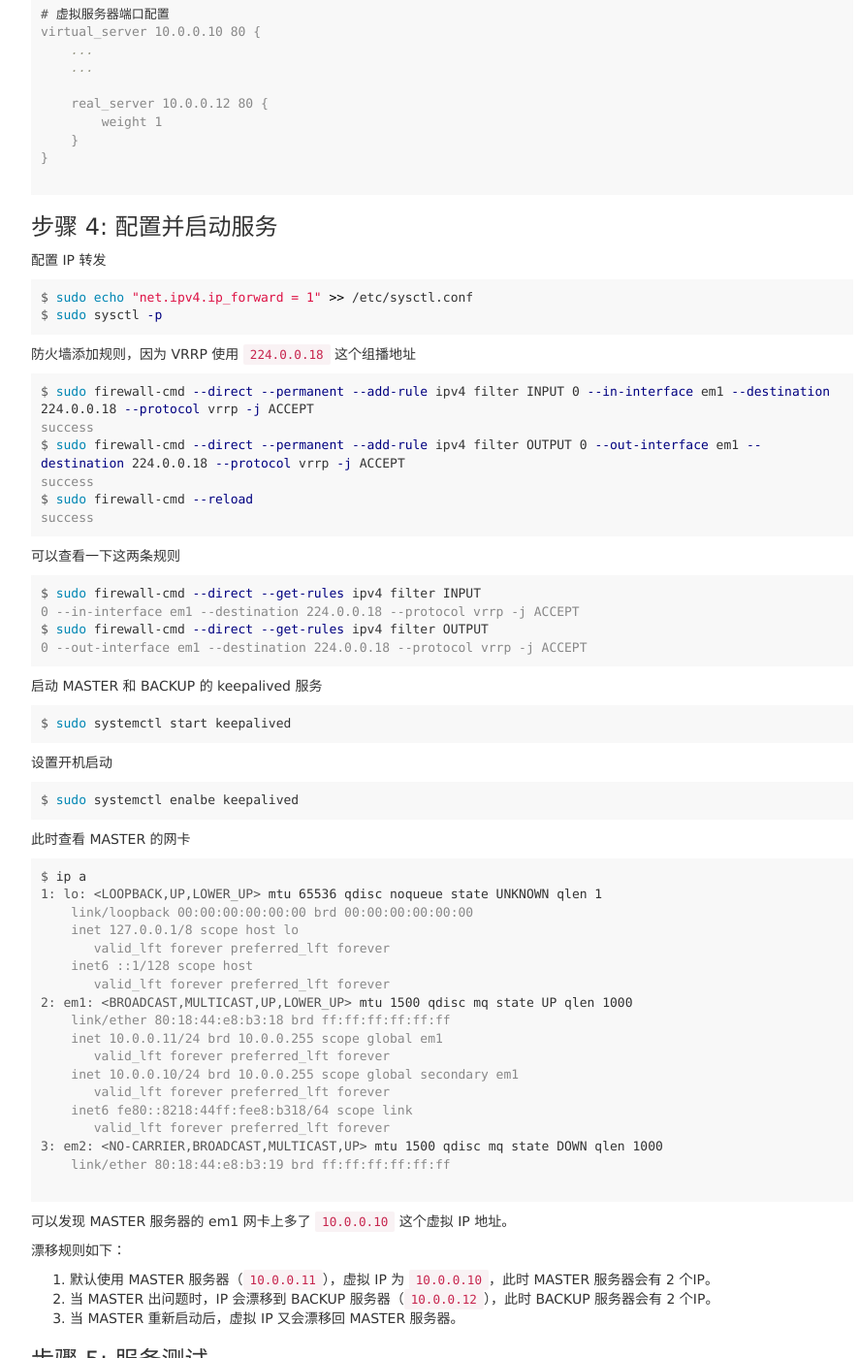
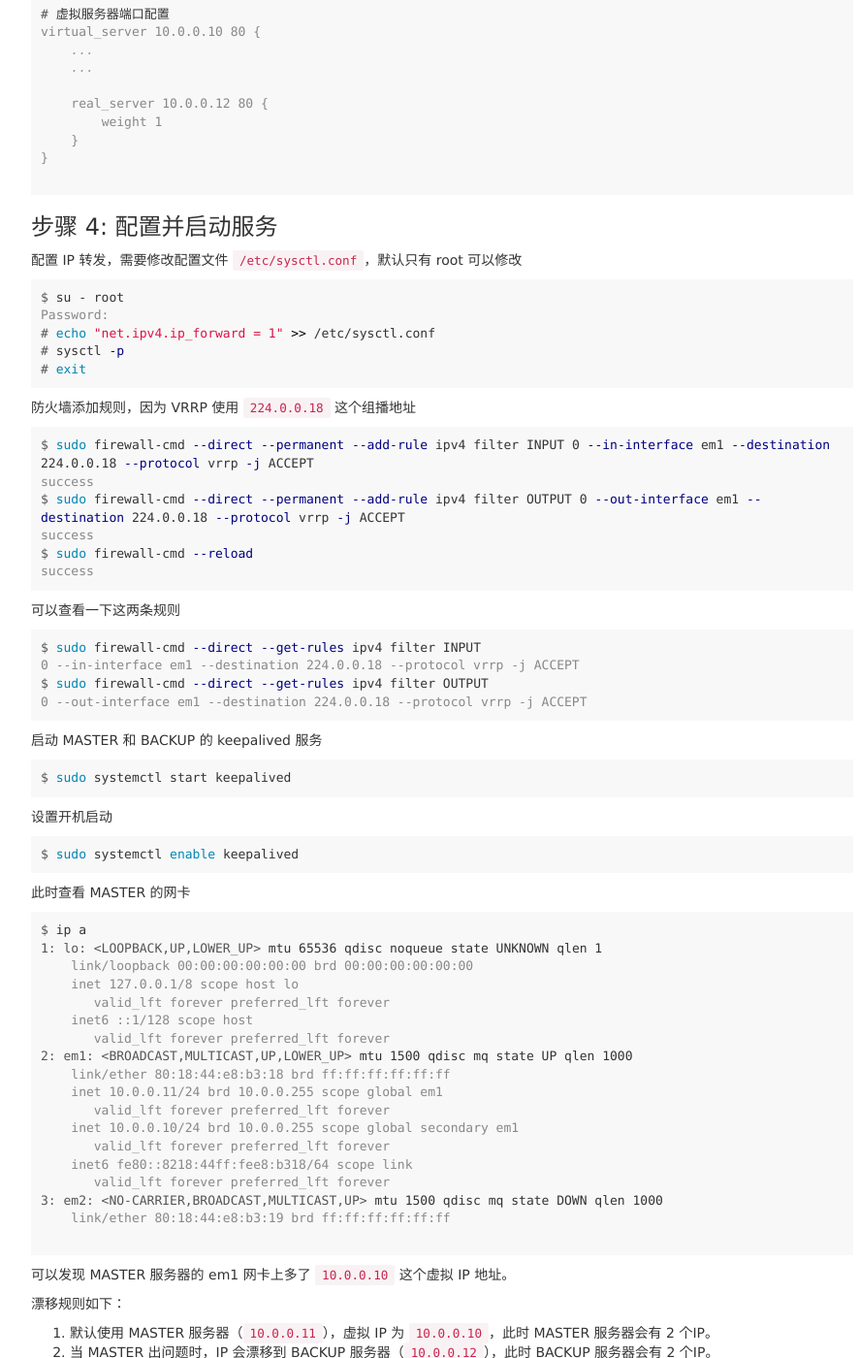
Before and after one commit to zhanming/zhanming.github.com, a Jekyll site: the page built from _posts/2018-05-17-how-to-config-keepalived-on-centos-7.markdown, in a window 1280 px wide and 1400 px high, scrolled down 3854 px. Shown: the whole window at 97% size, without its empty margins (38-924 px from the left). Built offline with Jekyll 4.4.1, drawn with Linux system fonts in a browser that asks for light colours; comment, search, counter and statistics services are not loaded; some of the changed text lies outside the part shown.

Commit message:
update for a typo mistake.

````diff
--- a/_posts/2018-05-17-how-to-config-keepalived-on-centos-7.markdown
+++ b/_posts/2018-05-17-how-to-config-keepalived-on-centos-7.markdown
@@ -216,11 +216,14 @@ virtual_server 10.0.0.10 80 {
 
 ```
 ### 步骤 4: 配置并启动服务
-配置 IP 转发
+配置 IP 转发，需要修改配置文件 `/etc/sysctl.conf`，默认只有 root 可以修改
 
 ```terminal
-$ sudo echo "net.ipv4.ip_forward = 1" >> /etc/sysctl.conf
-$ sudo sysctl -p
+$ su - root
+Password:
+# echo "net.ipv4.ip_forward = 1" >> /etc/sysctl.conf
+# sysctl -p
+# exit
 ```
 
 防火墙添加规则，因为 VRRP 使用 `224.0.0.18` 这个组播地址
@@ -252,7 +255,7 @@ $ sudo systemctl start keepalived
 设置开机启动
 
 ```terminal
-$ sudo systemctl enalbe keepalived
+$ sudo systemctl enable keepalived
 ```
 
 此时查看 MASTER 的网卡
@@ -287,6 +290,12 @@ $ ip a
 
 ### 步骤 5: 服务测试
 查看 IP 的变化可用如下命令（MASTER 和 BACKUP 都在线）：
+
+安装 tcpdump 包
+
+```terminal
+$ sudo yum install tcpdump
+```
 
 在 MASTER 服务器上执行
 
````
